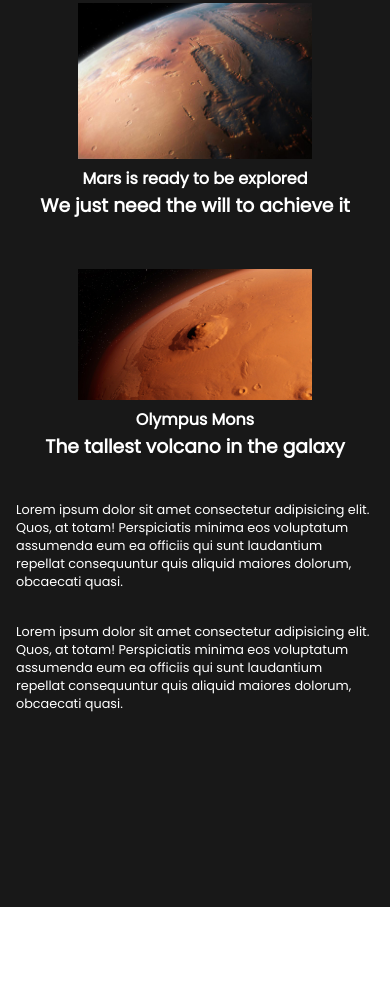
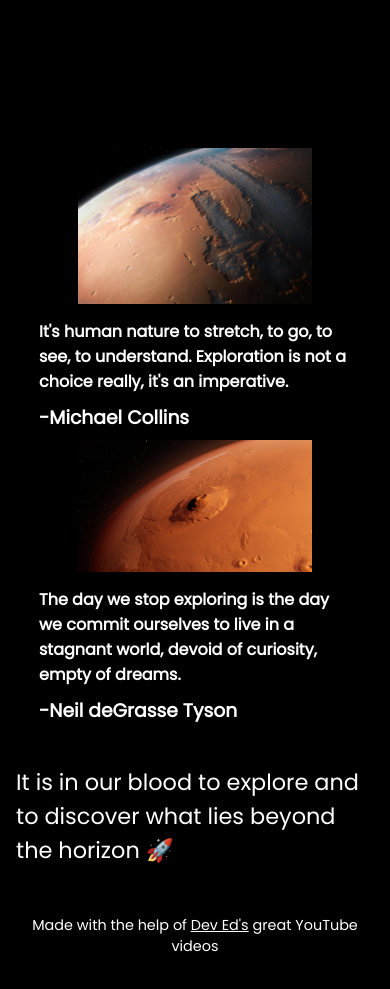
Before and after one commit to paulbillings/explore, a plain HTML site: page index.html in a window 390 px wide. Shown: the part 865-1854 px from the top of the page. Before the commit the page ends 1772 px from the top, so only its background shows below. Drawn offline with nearby package versions, Linux system fonts and the light colour scheme; a script that the page names is missing.

Commit message:
added more smoke to foreground and finished off content section

```diff
--- a/index.html
+++ b/index.html
@@ -16,7 +16,7 @@
   <body>
     <section>
       <nav>
-        <h4>Mars Here we Come</h4>
+        <h1>Mars Here we Come</h1>
         <a href="https://www.spacex.com">
           <img src="./spaceX-logo.png" class="logo" alt="space-x logo" />
         </a>
@@ -24,37 +24,46 @@
       <div class="container">
         <h2 class="main-title">Explore.</h2>
         <img src="./marsBackground.jpeg" class="bg1" alt="mars landscape" />
+        <!-- https://blenderartists.org/u/SGarnier/activity/portfolio -->
         <img
           src="./starship.png"
           class="starship"
           alt="starship blasting off"
         />
-        <img src="./rock1.png" class="rock" alt="rock in foreground" />
+        <img src="./smoke2.png" class="smoke" alt="smoke in foreground" />
+        <img src="./smoke3.png" class="smoke3" alt="smoke in foreground" />
       </div>
       <div class="content">
         <div class="content-images">
           <div>
             <img src="./marsPlanet.jpg" class="mars" alt="the planet mars" />
-            <h4>Mars is ready to be explored</h4>
-            <h3>We just need the will to achieve it</h3>
+            <h4>
+              It's human nature to stretch, to go, to see, to understand.
+              Exploration is not a choice really, it's an imperative.
+            </h4>
+            <h3>-Michael Collins</h3>
           </div>
           <div>
             <img src="./OlympusMons.jpg" class="mons" alt="olympus mons" />
-            <h4>Olympus Mons</h4>
-            <h3>The tallest volcano in the galaxy</h3>
+            <h4>
+              The day we stop exploring is the day we commit ourselves to live
+              in a stagnant world, devoid of curiosity, empty of dreams.
+            </h4>
+            <h3>-Neil deGrasse Tyson</h3>
           </div>
         </div>
         <p class="text">
-          Lorem ipsum dolor sit amet consectetur adipisicing elit. Quos, at
-          totam! Perspiciatis minima eos voluptatum assumenda eum ea officiis
-          qui sunt laudantium repellat consequuntur quis aliquid maiores
-          dolorum, obcaecati quasi.
+          It is in our blood to explore and to discover what lies beyond the
+          horizon 🚀
         </p>
-        <p class="text">
-          Lorem ipsum dolor sit amet consectetur adipisicing elit. Quos, at
-          totam! Perspiciatis minima eos voluptatum assumenda eum ea officiis
-          qui sunt laudantium repellat consequuntur quis aliquid maiores
-          dolorum, obcaecati quasi.
+        <p class="footer">
+          Made with the help of
+          <a
+            href="https://developedbyed.com/
+          "
+            >Dev Ed's</a
+          >
+          great YouTube videos
         </p>
       </div>
     </section>
--- a/script.js
+++ b/script.js
@@ -2,11 +2,12 @@ let controller = new ScrollMagic.Controller();
 let timeline = new TimelineMax();
 
 timeline
-  .to(".rock", 3, { y: -300 })
-  .to(".starship", 3, { y: -200 }, "-=3")
-  .fromTo(".bg1", { y: -50 }, { y: 0, duration: 3 }, "-=3")
-  .to(".content", 3, { top: "0%" }, "-=3")
-  .fromTo(".content-images", { opacity: 0.5 }, { opacity: 1, duration: 2 });
+  .to(".smoke3", 3, { y: -800 })
+  .to(".smoke", 3, { y: -600 }, "-=3")
+  .to(".starship", 3, { y: -300 }, "-=3")
+  .fromTo(".bg1", { y: -100 }, { y: 0, duration: 3 }, "-=3")
+  .to(".content", 3, { top: "0%" }, "-=3");
+// .fromTo(".content-images", { opacity: 0.5 }, { opacity: 1, duration: 2 });
 
 let scene = new ScrollMagic.Scene({
   triggerElement: "section",
--- a/style.css
+++ b/style.css
@@ -12,6 +12,7 @@ nav {
   padding: 3rem 10rem;
   justify-content: space-between;
   width: 100%;
+  align-items: center;
 }
 
 nav .logo {
@@ -40,8 +41,8 @@ nav .logo {
 
 .content {
   width: 100%;
-  background: rgb(24, 24, 24);
-  min-height: 110vh;
+  background: black;
+  min-height: 120vh;
   z-index: 2;
   position: absolute;
 }
@@ -51,6 +52,7 @@ nav .logo {
 }
 
 .content-images {
+  padding-top: 20vh;
   display: flex;
   justify-content: space-around;
   align-items: center;
@@ -58,14 +60,30 @@ nav .logo {
   text-align: center;
 }
 
+.content-images h4,
+h3 {
+  margin: 1vh 10vw;
+  text-align: left;
+}
+
 .text {
-  padding: 2rem 20rem;
+  padding: 2rem 10rem;
+  font-size: 1.9rem;
+}
+
+.footer {
+  text-align: center;
+  padding: 0 20rem;
   font-size: 1.1rem;
 }
 
 @media (max-width: 600px) {
   nav {
     padding: 1rem 1rem;
+  }
+
+  nav h1 {
+    font-size: 0.8rem;
   }
 
   .main-title {
@@ -81,7 +99,12 @@ nav .logo {
   }
 
   .text {
-    padding: 1rem 1rem;
-    font-size: 0.8rem;
+    padding: 2rem 1rem;
+    font-size: 1.4rem;
+  }
+
+  .footer {
+    padding: 1rem 2rem 0 2rem;
+    font-size: 0.9rem;
   }
 }
```
Also changed, not shown: smoke.png (deleted), smoke2.png (added), smoke3.png (added).
